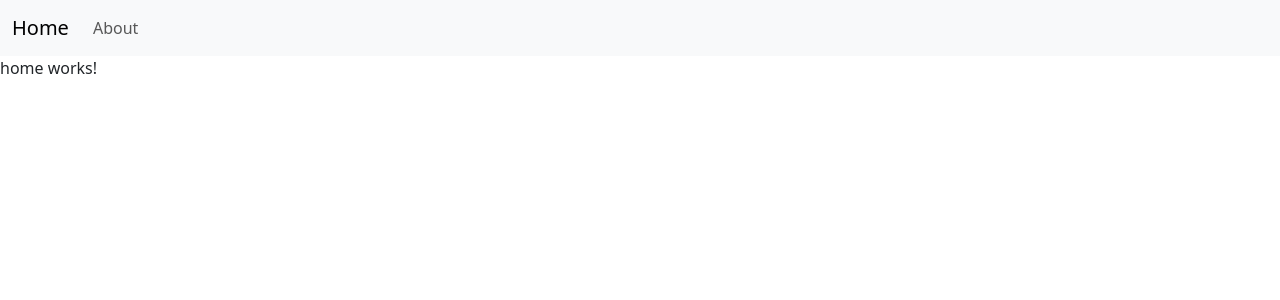
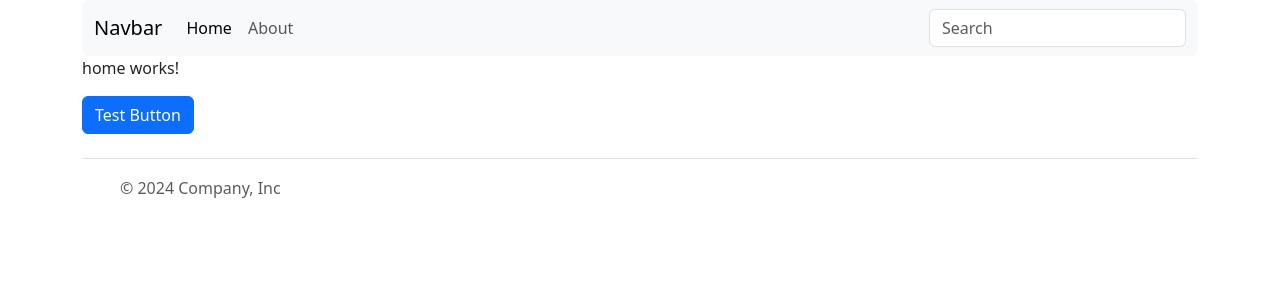
Before and after one commit to luciansr/bike-geometry, an Angular app in the folder bike-fit-simulator/: page / in a window 1280 px wide. Shown: the top 300 px of the page. Built offline with nearby package versions, Linux system fonts and the light colour scheme.

Commit message:
create menu

```diff
--- a/bike-fit-simulator/angular.json
+++ b/bike-fit-simulator/angular.json
@@ -16,9 +16,7 @@
             "outputPath": "dist/bike-fit-simulator",
             "index": "src/index.html",
             "browser": "src/main.ts",
-            "polyfills": [
-              "zone.js"
-            ],
+            "polyfills": ["zone.js"],
             "tsConfig": "tsconfig.app.json",
             "assets": [
               {
@@ -28,9 +26,12 @@
             ],
             "styles": [
               "src/styles.css",
-              "node_modules/bootstrap/dist/css/bootstrap.min.css"
+              "node_modules/bootstrap/dist/css/bootstrap.min.css",
+              // "node_modules/bootstrap-icons/font/bootstrap-icons.css"
             ],
-            "scripts": []
+            "scripts": [
+              "node_modules/bootstrap/dist/js/bootstrap.bundle.min.js"
+            ]
           },
           "configurations": {
             "production": {
@@ -74,10 +75,7 @@
         "test": {
           "builder": "@angular-devkit/build-angular:karma",
           "options": {
-            "polyfills": [
-              "zone.js",
-              "zone.js/testing"
-            ],
+            "polyfills": ["zone.js", "zone.js/testing"],
             "tsConfig": "tsconfig.spec.json",
             "assets": [
               {
@@ -85,9 +83,7 @@
                 "input": "public"
               }
             ],
-            "styles": [
-              "src/styles.css"
-            ],
+            "styles": ["src/styles.css"],
             "scripts": []
           }
         }
--- a/bike-fit-simulator/package.json
+++ b/bike-fit-simulator/package.json
@@ -19,6 +19,7 @@
     "@angular/platform-browser-dynamic": "^19.0.0",
     "@angular/router": "^19.0.0",
     "bootstrap": "^5.3.3",
+    "bootstrap-icons": "^1.11.3",
     "rxjs": "~7.8.0",
     "tslib": "^2.3.0",
     "zone.js": "~0.15.0"
--- a/bike-fit-simulator/src/app/app.component.ts
+++ b/bike-fit-simulator/src/app/app.component.ts
@@ -1,14 +1,18 @@
 import { Component } from '@angular/core';
 import { RouterOutlet } from '@angular/router';
 import { MenuComponent } from './menu/menu.component';
+import { FooterComponent } from './footer/footer.component';
 
 
 @Component({
   selector: 'app-root',
-  imports: [RouterOutlet, MenuComponent],
+  imports: [RouterOutlet, MenuComponent, FooterComponent],
   template: `
+  <div class="container">
     <app-menu></app-menu>
     <router-outlet></router-outlet>
+    <app-footer></app-footer>
+    </div>
   `,
   styleUrls: ['./app.component.css']
 })
--- /dev/null
+++ b/bike-fit-simulator/src/app/footer/footer.component.html
@@ -0,0 +1,16 @@
+
+    <footer class="d-flex flex-wrap justify-content-between align-items-center py-3 my-4 border-top">
+      <div class="col-md-4 d-flex align-items-center">
+        <a href="/" class="mb-3 me-2 mb-md-0 text-body-secondary text-decoration-none lh-1">
+          <svg class="bi" width="30" height="24"><use xlink:href="#bootstrap"></use></svg>
+        </a>
+        <span class="mb-3 mb-md-0 text-body-secondary">© 2024 Company, Inc</span>
+      </div>
+
+      <ul class="nav col-md-4 justify-content-end list-unstyled d-flex">
+        <li class="ms-3"><a class="text-body-secondary" href="#"><svg class="bi" width="24" height="24"><use xlink:href="#twitter"></use></svg></a></li>
+        <li class="ms-3"><a class="text-body-secondary" href="#"><svg class="bi" width="24" height="24"><use xlink:href="#instagram"></use></svg></a></li>
+        <li class="ms-3"><a class="text-body-secondary" href="#"><svg class="bi" width="24" height="24"><use xlink:href="#facebook"></use></svg></a></li>
+      </ul>
+
+    </footer>
--- a/bike-fit-simulator/src/app/home/home.component.html
+++ b/bike-fit-simulator/src/app/home/home.component.html
@@ -1 +1,5 @@
-<p>home works!</p>
+<div>
+    <p>home works!</p>
+
+    <button type=”button” class="btn btn-primary">Test Button</button>
+</div>
--- a/bike-fit-simulator/src/app/menu/menu.component.html
+++ b/bike-fit-simulator/src/app/menu/menu.component.html
@@ -1,4 +1,4 @@
-<nav class="navbar navbar-expand-lg navbar-light bg-light">
+<!-- <nav class="navbar navbar-expand-lg navbar-light bg-light">
   <div class="container-fluid">
     <a class="navbar-brand" routerLink="/">Home</a>
     <button
@@ -20,4 +20,117 @@
       </ul>
     </div>
   </div>
-</nav>
+</nav> -->
+
+
+
+    <nav class="navbar navbar-expand-lg bg-body-tertiary rounded" aria-label="Eleventh navbar example">
+      <div class="container-fluid">
+        <a class="navbar-brand" href="#">Navbar</a>
+        <button class="navbar-toggler" type="button" data-bs-toggle="collapse" data-bs-target="#navbarsExample09" aria-controls="navbarsExample09" aria-expanded="false" aria-label="Toggle navigation">
+          <span class="navbar-toggler-icon"></span>
+        </button>
+
+        <div class="collapse navbar-collapse" id="navbarsExample09">
+          <ul class="navbar-nav me-auto mb-2 mb-lg-0">
+            <li class="nav-item">
+              <a class="nav-link active" aria-current="page" routerLink="/">Home</a>
+            </li>
+            <li class="nav-item">
+              <a class="nav-link" routerLink="/about">About</a>
+            </li>
+            <!-- <li class="nav-item">
+              <a class="nav-link disabled" aria-disabled="true">Disabled</a>
+            </li>
+            <li class="nav-item dropdown">
+              <a class="nav-link dropdown-toggle" href="#" data-bs-toggle="dropdown" aria-expanded="false">Dropdown</a>
+              <ul class="dropdown-menu">
+                <li><a class="dropdown-item" href="#">Action</a></li>
+                <li><a class="dropdown-item" href="#">Another action</a></li>
+                <li><a class="dropdown-item" href="#">Something else here</a></li>
+              </ul>
+            </li> -->
+          </ul>
+          <form role="search">
+            <input class="form-control" type="search" placeholder="Search" aria-label="Search">
+          </form>
+        </div>
+      </div>
+    </nav>
+<!--
+    <nav class="navbar navbar-expand-lg bg-body-tertiary rounded" aria-label="Twelfth navbar example">
+      <div class="container-fluid">
+        <button class="navbar-toggler" type="button" data-bs-toggle="collapse" data-bs-target="#navbarsExample10" aria-controls="navbarsExample10" aria-expanded="false" aria-label="Toggle navigation">
+          <span class="navbar-toggler-icon"></span>
+        </button>
+
+        <div class="collapse navbar-collapse justify-content-md-center" id="navbarsExample10">
+          <ul class="navbar-nav">
+            <li class="nav-item">
+              <a class="nav-link active" aria-current="page" href="#">Centered nav only</a>
+            </li>
+            <li class="nav-item">
+              <a class="nav-link" href="#">Link</a>
+            </li>
+            <li class="nav-item">
+              <a class="nav-link disabled" aria-disabled="true">Disabled</a>
+            </li>
+            <li class="nav-item dropdown">
+              <a class="nav-link dropdown-toggle" href="#" data-bs-toggle="dropdown" aria-expanded="false">Dropdown</a>
+              <ul class="dropdown-menu">
+                <li><a class="dropdown-item" href="#">Action</a></li>
+                <li><a class="dropdown-item" href="#">Another action</a></li>
+                <li><a class="dropdown-item" href="#">Something else here</a></li>
+              </ul>
+            </li>
+          </ul>
+        </div>
+      </div>
+    </nav>
+
+    <nav class="navbar navbar-expand-lg bg-body-tertiary rounded" aria-label="Thirteenth navbar example">
+      <div class="container-fluid">
+        <button class="navbar-toggler" type="button" data-bs-toggle="collapse" data-bs-target="#navbarsExample11" aria-controls="navbarsExample11" aria-expanded="false" aria-label="Toggle navigation">
+          <span class="navbar-toggler-icon"></span>
+        </button>
+
+        <div class="collapse navbar-collapse d-lg-flex" id="navbarsExample11">
+          <a class="navbar-brand col-lg-3 me-0" href="#">Centered nav</a>
+          <ul class="navbar-nav col-lg-6 justify-content-lg-center">
+            <li class="nav-item">
+              <a class="nav-link active" aria-current="page" href="#">Home</a>
+            </li>
+            <li class="nav-item">
+              <a class="nav-link" href="#">Link</a>
+            </li>
+            <li class="nav-item">
+              <a class="nav-link disabled" aria-disabled="true">Disabled</a>
+            </li>
+            <li class="nav-item dropdown">
+              <a class="nav-link dropdown-toggle" href="#" data-bs-toggle="dropdown" aria-expanded="false">Dropdown</a>
+              <ul class="dropdown-menu">
+                <li><a class="dropdown-item" href="#">Action</a></li>
+                <li><a class="dropdown-item" href="#">Another action</a></li>
+                <li><a class="dropdown-item" href="#">Something else here</a></li>
+              </ul>
+            </li>
+          </ul>
+          <div class="d-lg-flex col-lg-3 justify-content-lg-end">
+            <button class="btn btn-primary">Button</button>
+          </div>
+        </div>
+      </div>
+    </nav>
+
+    <div>
+      <div class="bg-body-tertiaryp-5 rounded">
+        <div class="col-sm-8 mx-auto">
+          <h1>Navbar examples</h1>
+          <p>This example is a quick exercise to illustrate how the navbar and its contents work. Some navbars extend the width of the viewport, others are confined within a <code>.container</code>. For positioning of navbars, checkout the <a href="/docs/5.3/examples/navbar-static/">top</a> and <a href="/docs/5.3/examples/navbar-fixed/">fixed top</a> examples.</p>
+          <p>At the smallest breakpoint, the collapse plugin is used to hide the links and show a menu button to toggle the collapsed content.</p>
+          <p>
+            <a class="btn btn-primary" href="/docs/5.3/components/navbar/" role="button">View navbar docs »</a>
+          </p>
+        </div>
+      </div>
+    </div> -->
```
Also changed, not shown: bike-fit-simulator/src/app/footer/footer.component.ts (added, +11 -0 lines), bike-fit-simulator/src/app/footer/footer.component.css (added), 2 other files (tests, documents, lock files or other folders).
